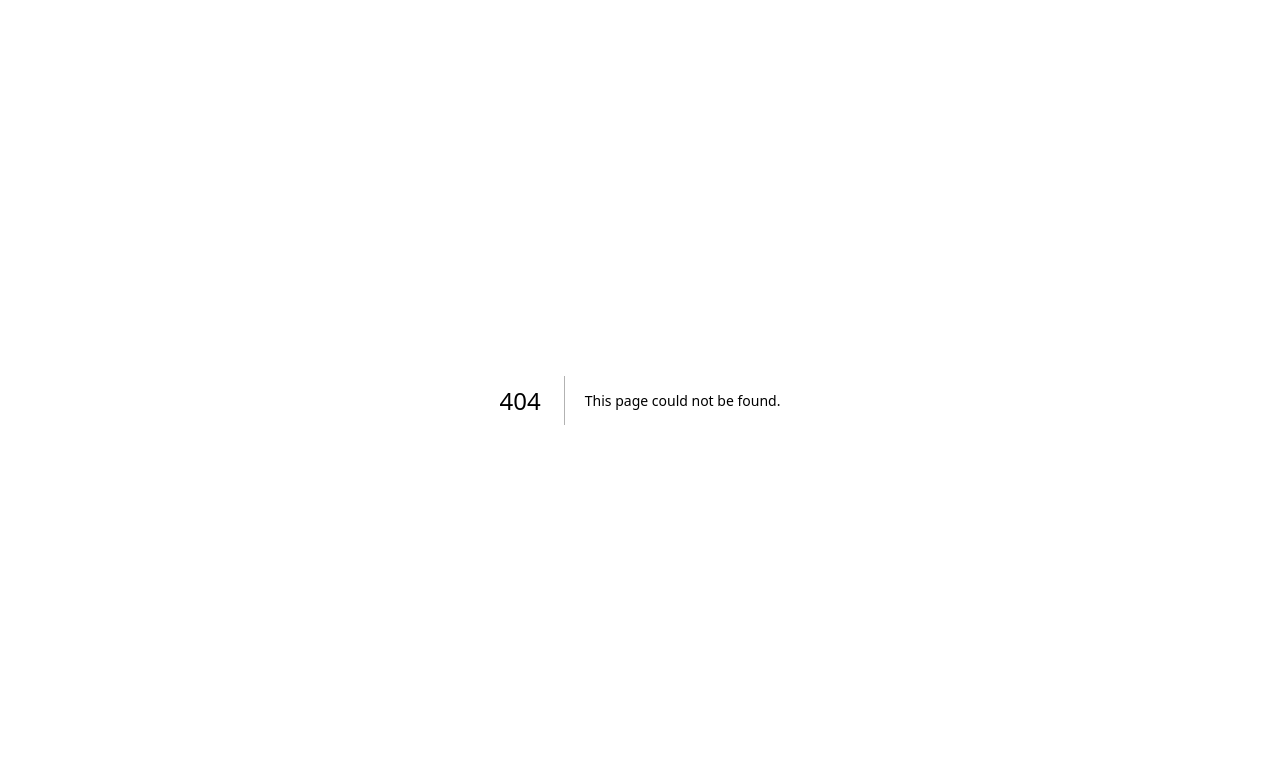
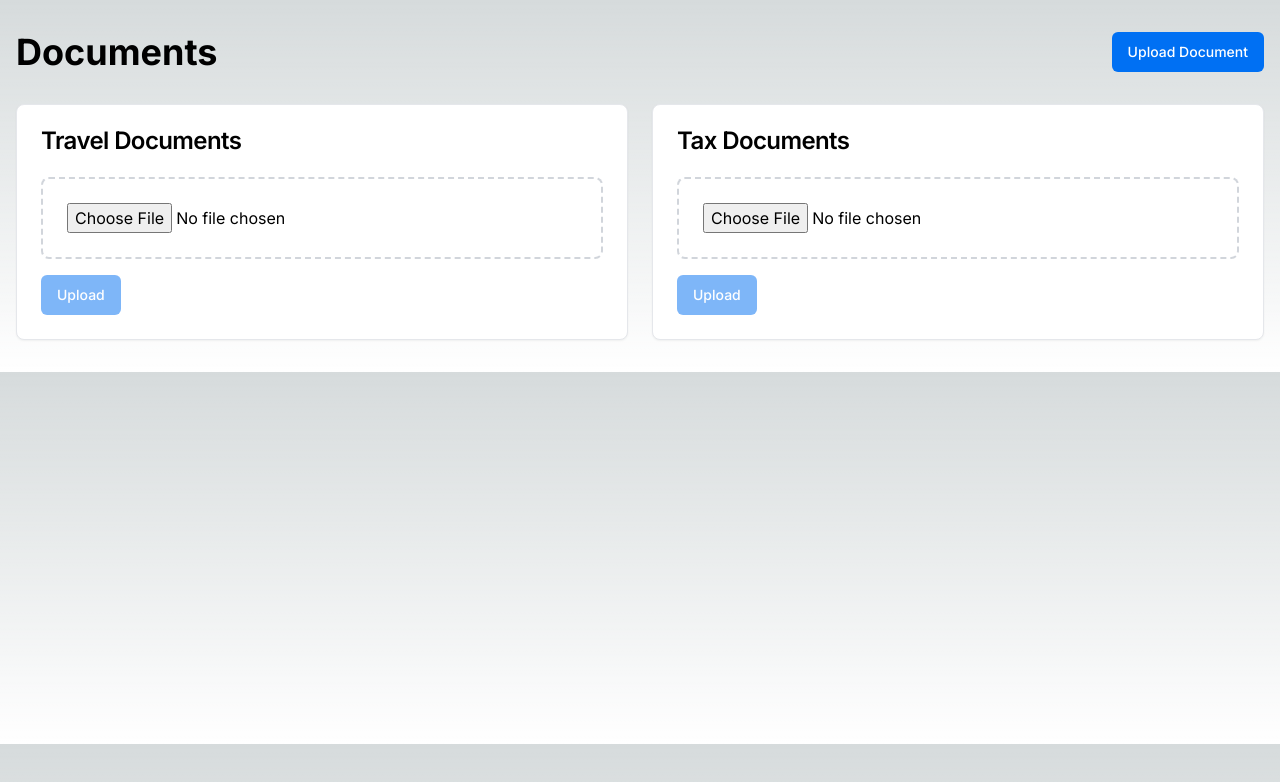
Before and after one commit to zenmastaflash/fromany-country, a Next.js app: page /documents in a window 1280 px wide. Before the commit this address had no page. Shown: the top 782 px of the page. Built offline with nearby package versions, Linux system fonts and the light colour scheme; no server answers; sample sign-in values are in the browser's storage.

Commit message:
Add document upload components

```diff
--- /dev/null
+++ b/src/app/documents/page.tsx
@@ -0,0 +1,42 @@
+import { getServerSession } from 'next-auth/next';
+import { redirect } from 'next/navigation';
+import { Card, CardContent, CardHeader, CardTitle } from '@/components/ui/Card';
+import { Button } from '@/components/ui/Button';
+import DocumentUpload from '@/components/documents/DocumentUpload';
+
+export default async function DocumentsPage() {
+  const session = await getServerSession();
+
+  if (!session) {
+    redirect('/api/auth/signin');
+  }
+
+  return (
+    <main className="container mx-auto px-4 py-8">
+      <div className="flex justify-between items-center mb-8">
+        <h1 className="text-4xl font-bold">Documents</h1>
+        <Button>Upload Document</Button>
+      </div>
+
+      <div className="grid grid-cols-1 md:grid-cols-2 gap-6">
+        <Card>
+          <CardHeader>
+            <CardTitle>Travel Documents</CardTitle>
+          </CardHeader>
+          <CardContent>
+            <DocumentUpload category="travel" />
+          </CardContent>
+        </Card>
+
+        <Card>
+          <CardHeader>
+            <CardTitle>Tax Documents</CardTitle>
+          </CardHeader>
+          <CardContent>
+            <DocumentUpload category="tax" />
+          </CardContent>
+        </Card>
+      </div>
+    </main>
+  );
+}
--- /dev/null
+++ b/src/components/documents/DocumentUpload.tsx
@@ -0,0 +1,60 @@
+'use client';
+
+import { useState } from 'react';
+import { Button } from '@/components/ui/Button';
+
+interface DocumentUploadProps {
+  category: 'travel' | 'tax';
+}
+
+export default function DocumentUpload({ category }: DocumentUploadProps) {
+  const [isUploading, setIsUploading] = useState(false);
+  const [files, setFiles] = useState<FileList | null>(null);
+
+  const handleUpload = async (e: React.FormEvent) => {
+    e.preventDefault();
+    if (!files?.length) return;
+
+    setIsUploading(true);
+    try {
+      const formData = new FormData();
+      formData.append('file', files[0]);
+      formData.append('category', category);
+
+      const response = await fetch('/api/documents/upload', {
+        method: 'POST',
+        body: formData,
+      });
+
+      if (!response.ok) {
+        throw new Error('Upload failed');
+      }
+
+      // Reset form
+      setFiles(null);
+      const form = e.target as HTMLFormElement;
+      form.reset();
+    } catch (error) {
+      console.error('Upload error:', error);
+    } finally {
+      setIsUploading(false);
+    }
+  };
+
+  return (
+    <form onSubmit={handleUpload} className="space-y-4">
+      <div className="border-2 border-dashed border-gray-300 rounded-lg p-6">
+        <input
+          type="file"
+          onChange={(e) => setFiles(e.target.files)}
+          className="w-full"
+          accept=".pdf,.jpg,.jpeg,.png"
+          disabled={isUploading}
+        />
+      </div>
+      <Button type="submit" disabled={!files?.length || isUploading}>
+        {isUploading ? 'Uploading...' : 'Upload'}
+      </Button>
+    </form>
+  );
+}
```
